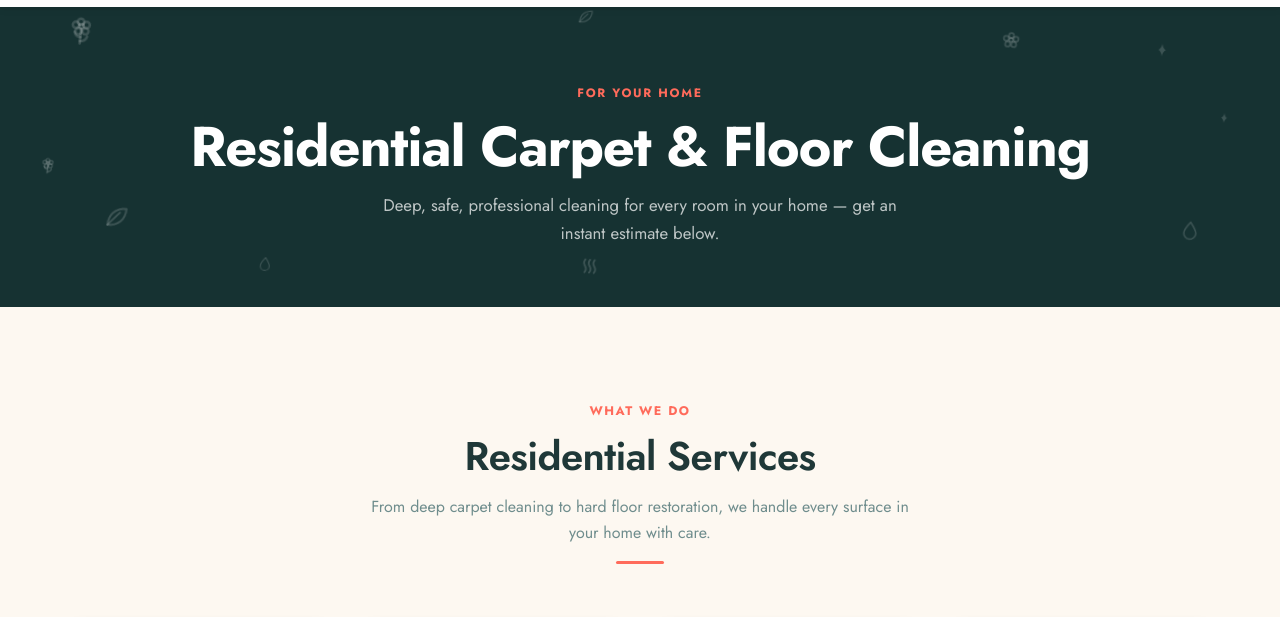
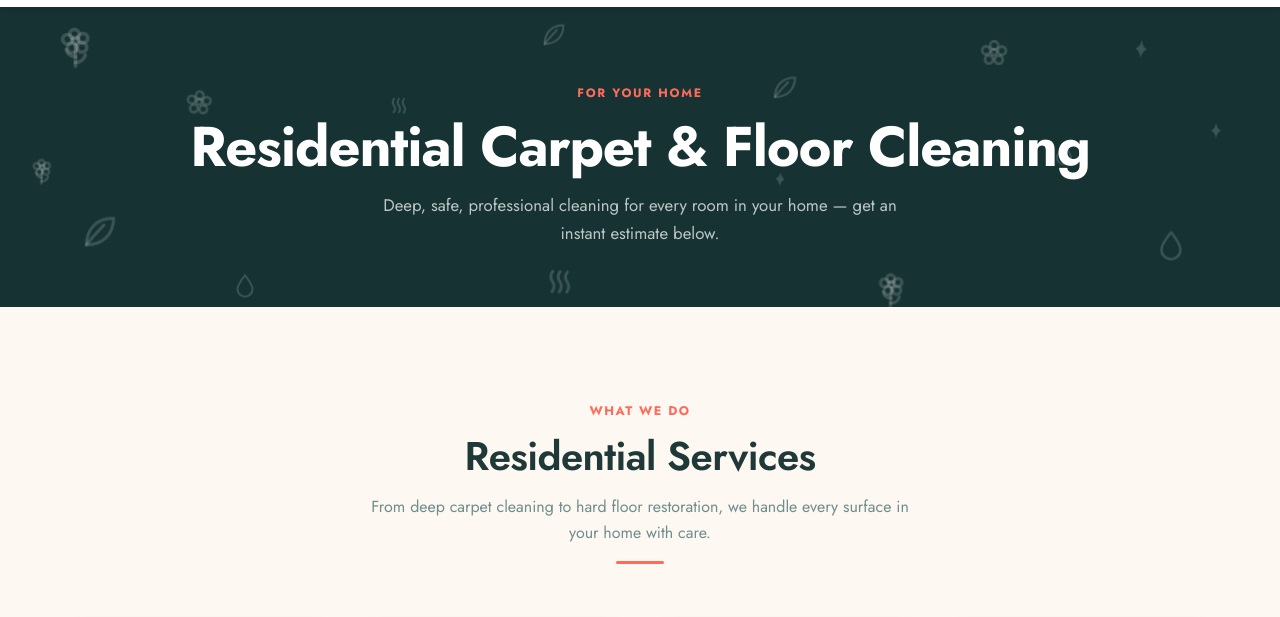
Before and after one commit to alicdesigner-create/Era-303-web, a plain HTML site: page residential.html in a window 1280 px wide. Shown: the part 103-720 px from the top of the page. Drawn offline with Linux system fonts and the light colour scheme.

Commit message:
Make residential floral decor bigger, faster, and more numerous
Sizes roughly 40-60% larger, float animation sped up (~40% shorter
durations), and icon count increased from 10 to 16 for a fuller,
more noticeable watermark effect on the Residential page hero.

Co-Authored-By: Claude Sonnet 5 <noreply@anthropic.com>

```diff
--- a/residential.html
+++ b/residential.html
@@ -48,16 +48,22 @@
     <!-- PAGE HERO -->
     <section class="page-hero">
       <div class="page-hero-decor" aria-hidden="true">
-        <span class="floral-icon" style="top:8%; left:5%; width:38px; height:38px; animation-duration:11.0s; animation-delay:0.0s;"><svg viewBox="0 0 24 24" fill="none" stroke="currentColor" stroke-width="1.6" stroke-linecap="round" stroke-linejoin="round"><circle cx="10" cy="4.3" r="2"/><circle cx="13.7" cy="6" r="2"/><circle cx="13.3" cy="10" r="2"/><circle cx="9" cy="10.3" r="2"/><circle cx="7" cy="6.5" r="2"/><circle cx="10.5" cy="7" r="1.3"/><path d="M10.5 9v9"/><path d="M10.5 14c-2 0-3.5-1.3-4-3"/><path d="M10.5 16.5c2 0 3.7-1.4 4.2-3.2"/></svg></span>
-        <span class="floral-icon" style="top:15%; left:90%; width:20px; height:20px; animation-duration:7.0s; animation-delay:1.0s;"><svg viewBox="0 0 24 24" fill="currentColor"><path d="M12 2.5c.5 3.6 1.9 6 4.5 7.5-2.6 1.5-4 3.9-4.5 7.5-.5-3.6-1.9-6-4.5-7.5 2.6-1.5 4-3.9 4.5-7.5z"/></svg></span>
-        <span class="floral-icon" style="top:70%; left:8%; width:30px; height:30px; animation-duration:9.5s; animation-delay:2.0s;"><svg viewBox="0 0 24 24" fill="none" stroke="currentColor" stroke-width="1.6" stroke-linecap="round" stroke-linejoin="round"><path d="M5 19c0-8 5-14 14-14 0 9-6 14-14 14z"/><path d="M5 19c3-4 6-7 9-10.5"/></svg></span>
-        <span class="floral-icon" style="top:75%; left:92%; width:24px; height:24px; animation-duration:8.5s; animation-delay:0.5s;"><svg viewBox="0 0 24 24" fill="none" stroke="currentColor" stroke-width="1.6" stroke-linecap="round" stroke-linejoin="round"><path d="M12 3.5c3.5 4.5 6 8 6 11a6 6 0 1 1-12 0c0-3 2.5-6.5 6-11z"/></svg></span>
-        <span class="floral-icon" style="top:12%; left:78%; width:26px; height:26px; animation-duration:10.0s; animation-delay:1.8s;"><svg viewBox="0 0 24 24" fill="none" stroke="currentColor" stroke-width="1.6" stroke-linecap="round" stroke-linejoin="round"><circle cx="12" cy="7" r="2.3"/><circle cx="16.5" cy="10" r="2.3"/><circle cx="14.8" cy="15.2" r="2.3"/><circle cx="9.2" cy="15.2" r="2.3"/><circle cx="7.5" cy="10" r="2.3"/><circle cx="12" cy="11" r="1.6"/></svg></span>
-        <span class="floral-icon" style="top:85%; left:45%; width:28px; height:28px; animation-duration:9.0s; animation-delay:2.6s;"><svg viewBox="0 0 24 24" fill="none" stroke="currentColor" stroke-width="1.6" stroke-linecap="round" stroke-linejoin="round"><path d="M8 21c1.5-2 1.5-3.5 0-5.5S6.5 12 8 10"/><path d="M12 21c1.5-2 1.5-3.5 0-5.5S10.5 12 12 10"/><path d="M16 21c1.5-2 1.5-3.5 0-5.5S14.5 12 16 10"/></svg></span>
-        <span class="floral-icon" style="top:55%; left:3%; width:22px; height:22px; animation-duration:12.0s; animation-delay:0.8s;"><svg viewBox="0 0 24 24" fill="none" stroke="currentColor" stroke-width="1.6" stroke-linecap="round" stroke-linejoin="round"><circle cx="10" cy="4.3" r="2"/><circle cx="13.7" cy="6" r="2"/><circle cx="13.3" cy="10" r="2"/><circle cx="9" cy="10.3" r="2"/><circle cx="7" cy="6.5" r="2"/><circle cx="10.5" cy="7" r="1.3"/><path d="M10.5 9v9"/><path d="M10.5 14c-2 0-3.5-1.3-4-3"/><path d="M10.5 16.5c2 0 3.7-1.4 4.2-3.2"/></svg></span>
-        <span class="floral-icon" style="top:40%; left:95%; width:16px; height:16px; animation-duration:6.5s; animation-delay:3.0s;"><svg viewBox="0 0 24 24" fill="currentColor"><path d="M12 2.5c.5 3.6 1.9 6 4.5 7.5-2.6 1.5-4 3.9-4.5 7.5-.5-3.6-1.9-6-4.5-7.5 2.6-1.5 4-3.9 4.5-7.5z"/></svg></span>
-        <span class="floral-icon" style="top:5%; left:45%; width:20px; height:20px; animation-duration:8.0s; animation-delay:1.4s;"><svg viewBox="0 0 24 24" fill="none" stroke="currentColor" stroke-width="1.6" stroke-linecap="round" stroke-linejoin="round"><path d="M5 19c0-8 5-14 14-14 0 9-6 14-14 14z"/><path d="M5 19c3-4 6-7 9-10.5"/></svg></span>
-        <span class="floral-icon" style="top:88%; left:20%; width:18px; height:18px; animation-duration:7.5s; animation-delay:2.2s;"><svg viewBox="0 0 24 24" fill="none" stroke="currentColor" stroke-width="1.6" stroke-linecap="round" stroke-linejoin="round"><path d="M12 3.5c3.5 4.5 6 8 6 11a6 6 0 1 1-12 0c0-3 2.5-6.5 6-11z"/></svg></span>
+        <span class="floral-icon" style="top:6%; left:4%; width:56px; height:56px; animation-duration:6.5s; animation-delay:0.0s;"><svg viewBox="0 0 24 24" fill="none" stroke="currentColor" stroke-width="1.6" stroke-linecap="round" stroke-linejoin="round"><circle cx="10" cy="4.3" r="2"/><circle cx="13.7" cy="6" r="2"/><circle cx="13.3" cy="10" r="2"/><circle cx="9" cy="10.3" r="2"/><circle cx="7" cy="6.5" r="2"/><circle cx="10.5" cy="7" r="1.3"/><path d="M10.5 9v9"/><path d="M10.5 14c-2 0-3.5-1.3-4-3"/><path d="M10.5 16.5c2 0 3.7-1.4 4.2-3.2"/></svg></span>
+        <span class="floral-icon" style="top:14%; left:88%; width:30px; height:30px; animation-duration:4.0s; animation-delay:0.6s;"><svg viewBox="0 0 24 24" fill="currentColor"><path d="M12 2.5c.5 3.6 1.9 6 4.5 7.5-2.6 1.5-4 3.9-4.5 7.5-.5-3.6-1.9-6-4.5-7.5 2.6-1.5 4-3.9 4.5-7.5z"/></svg></span>
+        <span class="floral-icon" style="top:68%; left:6%; width:46px; height:46px; animation-duration:5.5s; animation-delay:1.2s;"><svg viewBox="0 0 24 24" fill="none" stroke="currentColor" stroke-width="1.6" stroke-linecap="round" stroke-linejoin="round"><path d="M5 19c0-8 5-14 14-14 0 9-6 14-14 14z"/><path d="M5 19c3-4 6-7 9-10.5"/></svg></span>
+        <span class="floral-icon" style="top:74%; left:90%; width:38px; height:38px; animation-duration:5.0s; animation-delay:0.3s;"><svg viewBox="0 0 24 24" fill="none" stroke="currentColor" stroke-width="1.6" stroke-linecap="round" stroke-linejoin="round"><path d="M12 3.5c3.5 4.5 6 8 6 11a6 6 0 1 1-12 0c0-3 2.5-6.5 6-11z"/></svg></span>
+        <span class="floral-icon" style="top:10%; left:76%; width:42px; height:42px; animation-duration:6.0s; animation-delay:1.0s;"><svg viewBox="0 0 24 24" fill="none" stroke="currentColor" stroke-width="1.6" stroke-linecap="round" stroke-linejoin="round"><circle cx="12" cy="7" r="2.3"/><circle cx="16.5" cy="10" r="2.3"/><circle cx="14.8" cy="15.2" r="2.3"/><circle cx="9.2" cy="15.2" r="2.3"/><circle cx="7.5" cy="10" r="2.3"/><circle cx="12" cy="11" r="1.6"/></svg></span>
+        <span class="floral-icon" style="top:84%; left:42%; width:44px; height:44px; animation-duration:5.5s; animation-delay:1.6s;"><svg viewBox="0 0 24 24" fill="none" stroke="currentColor" stroke-width="1.6" stroke-linecap="round" stroke-linejoin="round"><path d="M8 21c1.5-2 1.5-3.5 0-5.5S6.5 12 8 10"/><path d="M12 21c1.5-2 1.5-3.5 0-5.5S10.5 12 12 10"/><path d="M16 21c1.5-2 1.5-3.5 0-5.5S14.5 12 16 10"/></svg></span>
+        <span class="floral-icon" style="top:52%; left:2%; width:36px; height:36px; animation-duration:7.0s; animation-delay:0.5s;"><svg viewBox="0 0 24 24" fill="none" stroke="currentColor" stroke-width="1.6" stroke-linecap="round" stroke-linejoin="round"><circle cx="10" cy="4.3" r="2"/><circle cx="13.7" cy="6" r="2"/><circle cx="13.3" cy="10" r="2"/><circle cx="9" cy="10.3" r="2"/><circle cx="7" cy="6.5" r="2"/><circle cx="10.5" cy="7" r="1.3"/><path d="M10.5 9v9"/><path d="M10.5 14c-2 0-3.5-1.3-4-3"/><path d="M10.5 16.5c2 0 3.7-1.4 4.2-3.2"/></svg></span>
+        <span class="floral-icon" style="top:38%; left:94%; width:26px; height:26px; animation-duration:3.8s; animation-delay:1.8s;"><svg viewBox="0 0 24 24" fill="currentColor"><path d="M12 2.5c.5 3.6 1.9 6 4.5 7.5-2.6 1.5-4 3.9-4.5 7.5-.5-3.6-1.9-6-4.5-7.5 2.6-1.5 4-3.9 4.5-7.5z"/></svg></span>
+        <span class="floral-icon" style="top:4%; left:42%; width:32px; height:32px; animation-duration:4.8s; animation-delay:0.9s;"><svg viewBox="0 0 24 24" fill="none" stroke="currentColor" stroke-width="1.6" stroke-linecap="round" stroke-linejoin="round"><path d="M5 19c0-8 5-14 14-14 0 9-6 14-14 14z"/><path d="M5 19c3-4 6-7 9-10.5"/></svg></span>
+        <span class="floral-icon" style="top:88%; left:18%; width:30px; height:30px; animation-duration:4.5s; animation-delay:1.3s;"><svg viewBox="0 0 24 24" fill="none" stroke="currentColor" stroke-width="1.6" stroke-linecap="round" stroke-linejoin="round"><path d="M12 3.5c3.5 4.5 6 8 6 11a6 6 0 1 1-12 0c0-3 2.5-6.5 6-11z"/></svg></span>
+        <span class="floral-icon" style="top:30%; left:14%; width:40px; height:40px; animation-duration:6.2s; animation-delay:2.0s;"><svg viewBox="0 0 24 24" fill="none" stroke="currentColor" stroke-width="1.6" stroke-linecap="round" stroke-linejoin="round"><circle cx="12" cy="7" r="2.3"/><circle cx="16.5" cy="10" r="2.3"/><circle cx="14.8" cy="15.2" r="2.3"/><circle cx="9.2" cy="15.2" r="2.3"/><circle cx="7.5" cy="10" r="2.3"/><circle cx="12" cy="11" r="1.6"/></svg></span>
+        <span class="floral-icon" style="top:58%; left:60%; width:24px; height:24px; animation-duration:4.2s; animation-delay:0.4s;"><svg viewBox="0 0 24 24" fill="currentColor"><path d="M12 2.5c.5 3.6 1.9 6 4.5 7.5-2.6 1.5-4 3.9-4.5 7.5-.5-3.6-1.9-6-4.5-7.5 2.6-1.5 4-3.9 4.5-7.5z"/></svg></span>
+        <span class="floral-icon" style="top:22%; left:60%; width:34px; height:34px; animation-duration:5.2s; animation-delay:1.5s;"><svg viewBox="0 0 24 24" fill="none" stroke="currentColor" stroke-width="1.6" stroke-linecap="round" stroke-linejoin="round"><path d="M5 19c0-8 5-14 14-14 0 9-6 14-14 14z"/><path d="M5 19c3-4 6-7 9-10.5"/></svg></span>
+        <span class="floral-icon" style="top:46%; left:82%; width:28px; height:28px; animation-duration:4.6s; animation-delay:2.2s;"><svg viewBox="0 0 24 24" fill="none" stroke="currentColor" stroke-width="1.6" stroke-linecap="round" stroke-linejoin="round"><path d="M12 3.5c3.5 4.5 6 8 6 11a6 6 0 1 1-12 0c0-3 2.5-6.5 6-11z"/></svg></span>
+        <span class="floral-icon" style="top:90%; left:68%; width:48px; height:48px; animation-duration:6.8s; animation-delay:0.7s;"><svg viewBox="0 0 24 24" fill="none" stroke="currentColor" stroke-width="1.6" stroke-linecap="round" stroke-linejoin="round"><circle cx="10" cy="4.3" r="2"/><circle cx="13.7" cy="6" r="2"/><circle cx="13.3" cy="10" r="2"/><circle cx="9" cy="10.3" r="2"/><circle cx="7" cy="6.5" r="2"/><circle cx="10.5" cy="7" r="1.3"/><path d="M10.5 9v9"/><path d="M10.5 14c-2 0-3.5-1.3-4-3"/><path d="M10.5 16.5c2 0 3.7-1.4 4.2-3.2"/></svg></span>
+        <span class="floral-icon" style="top:28%; left:30%; width:30px; height:30px; animation-duration:5.0s; animation-delay:1.9s;"><svg viewBox="0 0 24 24" fill="none" stroke="currentColor" stroke-width="1.6" stroke-linecap="round" stroke-linejoin="round"><path d="M8 21c1.5-2 1.5-3.5 0-5.5S6.5 12 8 10"/><path d="M12 21c1.5-2 1.5-3.5 0-5.5S10.5 12 12 10"/><path d="M16 21c1.5-2 1.5-3.5 0-5.5S14.5 12 16 10"/></svg></span>
       </div>
       <div class="container">
         <span class="overline">For Your Home</span>
```
